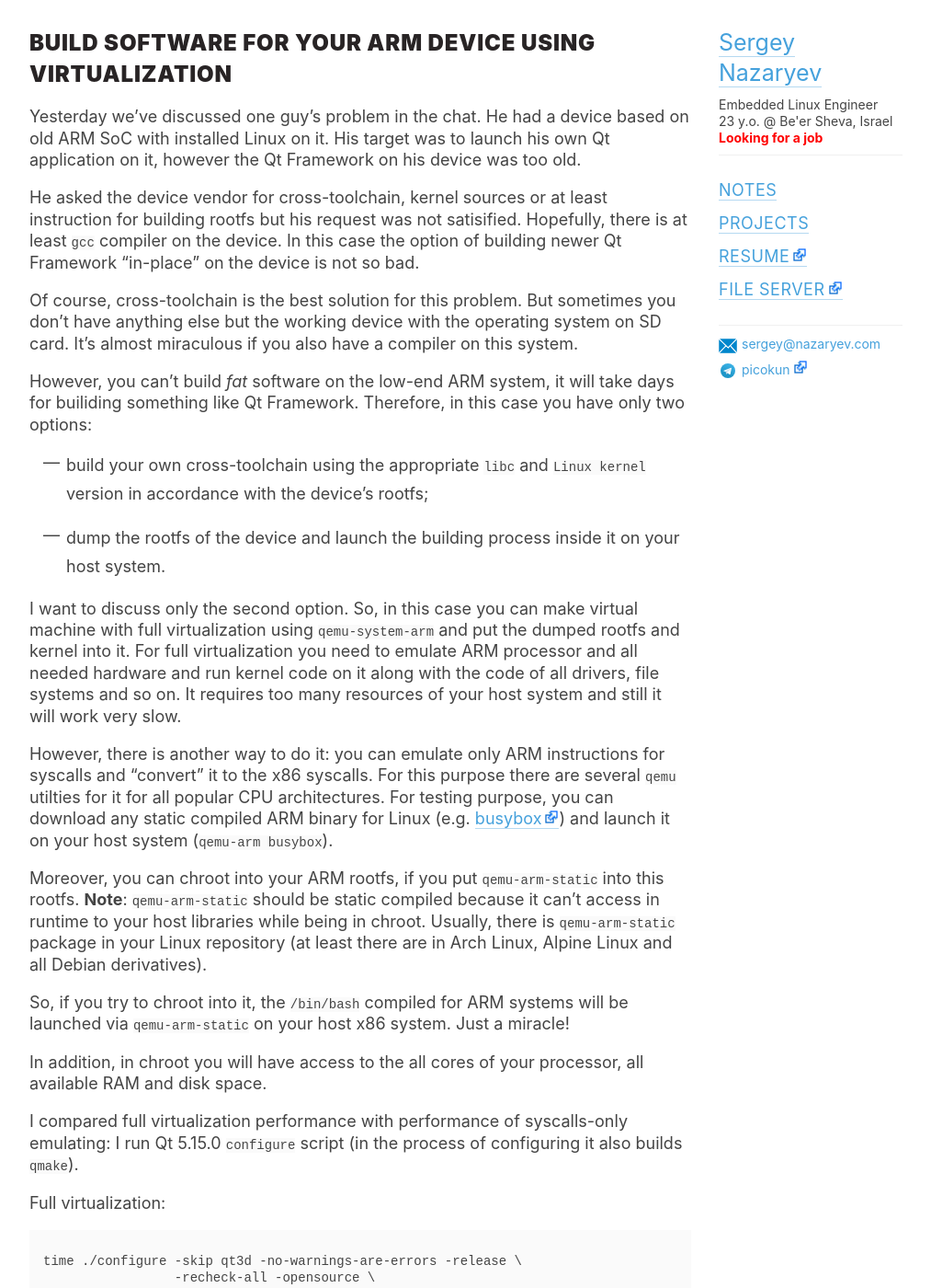
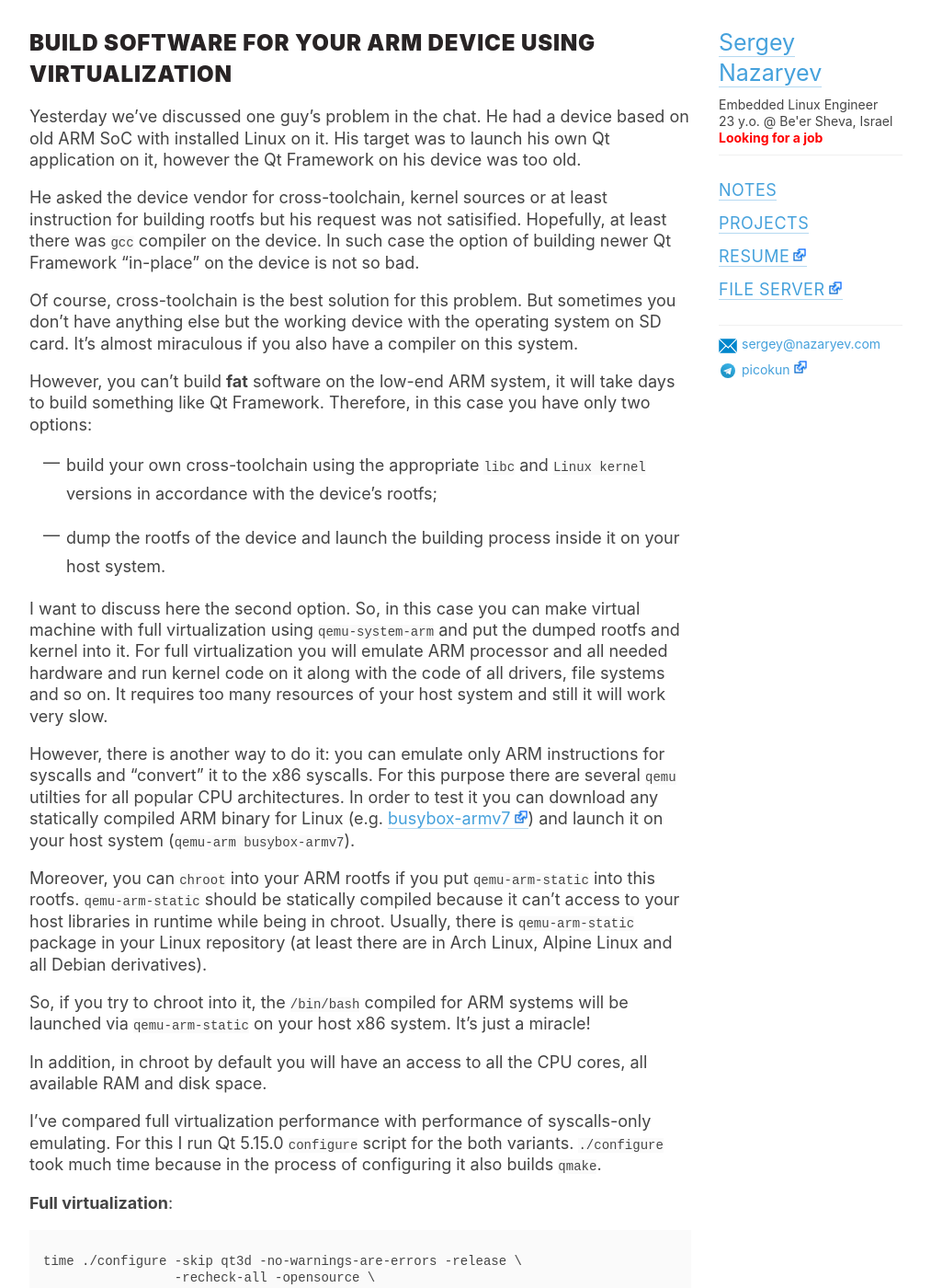
Before and after one commit to 3ap/3ap.github.io, a Jekyll site: the page built from _posts/2020-08-07-arm-chroot.md, in a window 1280 px wide and 1400 px high. Shown: the whole window at 92% size, without its empty margins (138-1151 px from the left). Built offline with Jekyll 4.4.1, drawn with Linux system fonts in a browser that asks for light colours; nearby versions of some CDN libraries; some of the changed text lies outside the part shown.

Commit message:
Small changes to the posts

````diff
--- a/_posts/2020-08-07-arm-chroot.md
+++ b/_posts/2020-08-07-arm-chroot.md
@@ -1,6 +1,7 @@
 ---
 layout: post
 title: "Build software for your ARM device using virtualization"
+description: "How to chroot into ARM environment"
 excerpt_separator: <!--more-->
 ---
 
@@ -12,8 +13,8 @@ on his device was too old.
 
 He asked the device vendor for cross-toolchain, kernel sources or at
 least instruction for building rootfs but his request was not
-satisified. Hopefully, there is at least `gcc` compiler on the
-device. In this case the option of building newer Qt Framework
+satisified. Hopefully, at least there was `gcc` compiler on the
+device. In such case the option of building newer Qt Framework
 "in-place" on the device is not so bad.
 
 Of course, cross-toolchain is the best solution for this problem. But
@@ -21,50 +22,52 @@ sometimes you don't have anything else but the working device with
 the operating system on SD card. It's almost miraculous if you also
 have a compiler on this system.
 
-However, you can't build *fat* software on the low-end ARM system, it
-will take days for builiding something like Qt Framework. Therefore,
+However, you can't build **fat** software on the low-end ARM system, it
+will take days to build something like Qt Framework. Therefore,
 in this case you have only two options:
 
   - build your own cross-toolchain using the appropriate `libc` and
-    `Linux kernel` version in accordance with the device's rootfs;
+    `Linux kernel` versions in accordance with the device's rootfs;
 
   - dump the rootfs of the device and launch the building process
     inside it on your host system.
 
-I want to discuss only the second option. So, in this case you can
+I want to discuss here the second option. So, in this case you can
 make virtual machine with full virtualization using `qemu-system-arm`
 and put the dumped rootfs and kernel into it. For full virtualization
-you need to emulate ARM processor and all needed hardware and run
-kernel code on it along with the code of all drivers, file systems
-and so on. It requires too many resources of your host system and
-still it will work very slow.
+you will emulate ARM processor and all needed hardware and run kernel
+code on it along with the code of all drivers, file systems and so
+on. It requires too many resources of your host system and still it
+will work very slow.
 
 However, there is another way to do it: you can emulate only ARM
 instructions for syscalls and "convert" it to the x86 syscalls. For
-this purpose there are several `qemu` utilties for it for all popular
-CPU architectures. For testing purpose, you can download any static
-compiled ARM binary for Linux (e.g. [busybox][busybox]) and launch
-it on your host system (`qemu-arm busybox`).
+this purpose there are several `qemu` utilties for all popular
+CPU architectures. In order to test it you can download any
+statically compiled ARM binary for Linux (e.g.
+[busybox-armv7][busybox]) and launch it on your host system
+(`qemu-arm busybox-armv7`).
 
-Moreover, you can chroot into your ARM rootfs, if you put
-`qemu-arm-static` into this rootfs. **Note**: `qemu-arm-static` should
-be static compiled because it can't access in runtime to your host
-libraries while being in chroot. Usually, there is `qemu-arm-static`
+Moreover, you can `chroot` into your ARM rootfs if you put
+`qemu-arm-static` into this rootfs. `qemu-arm-static` should be
+statically compiled because it can't access to your host libraries in
+runtime while being in chroot. Usually, there is `qemu-arm-static`
 package in your Linux repository (at least there are in Arch Linux,
 Alpine Linux and all Debian derivatives).
 
 So, if you try to chroot into it, the `/bin/bash` compiled for ARM
 systems will be launched via `qemu-arm-static` on your host x86
-system. Just a miracle!
+system. It's just a miracle!
 
-In addition, in chroot you will have access to the all cores of your
-processor, all available RAM and disk space.
+In addition, in chroot by default you will have an access to all the
+CPU cores, all available RAM and disk space.
 
-I compared full virtualization performance with performance of
-syscalls-only emulating: I run Qt 5.15.0 `configure` script (in the
-process of configuring it also builds `qmake`).
+I've compared full virtualization performance with performance of
+syscalls-only emulating. For this I run Qt 5.15.0 `configure` script
+for the both variants. `./configure` took much time because in the
+process of configuring it also builds `qmake`.
 
-Full virtualization:
+**Full virtualization**:
 
 ```
 time ./configure -skip qt3d -no-warnings-are-errors -release \
@@ -80,7 +83,7 @@ user 78m43.608s
 sys 7m22.934s
 ```
 
-Syscalls-only emulating:
+**Syscalls-only emulating**:
 
 ```
 time ./configure -skip qt3d -no-warnings-are-errors -release \
@@ -97,15 +100,17 @@ sys     0m23.783s
 ```
 
 As you see, the second variant was faster by the factor of 5 (17
-minutes vs 91 minutes) in comparison with the first one. Both of
+minutes vs 91 minutes) in comparison with the first one. Both
 variants used only one CPU core. Of course, it can be highly improved
-if we make `./configure` use all of cores while building `qmake`.
+if we make `./configure` use all the CPU cores while building `qmake`.
 Despite this improvement, 17 minutes is still very slow, if we
-compare it with native build: the same test on x86-based system
+compare it with the native build: the same test on x86-based system
 took only 2 minutes.
 
-If you are interested, you can try this trick yourself. This is a
-small instruction for getting chrooted into ARM rootfs on the example
+<hr/>
+
+If you are interested, you can try this trick by yourself. This is a
+small instruction for getting chroot'ed into ARM rootfs on the example
 of `Raspberry Pi OS`:
 
 1. Download `Raspberry Pi OS` lite image and unzip it:
````
Also changed, not shown: _posts/2016-11-21-jjb-folders.md (+1 -0 lines).
